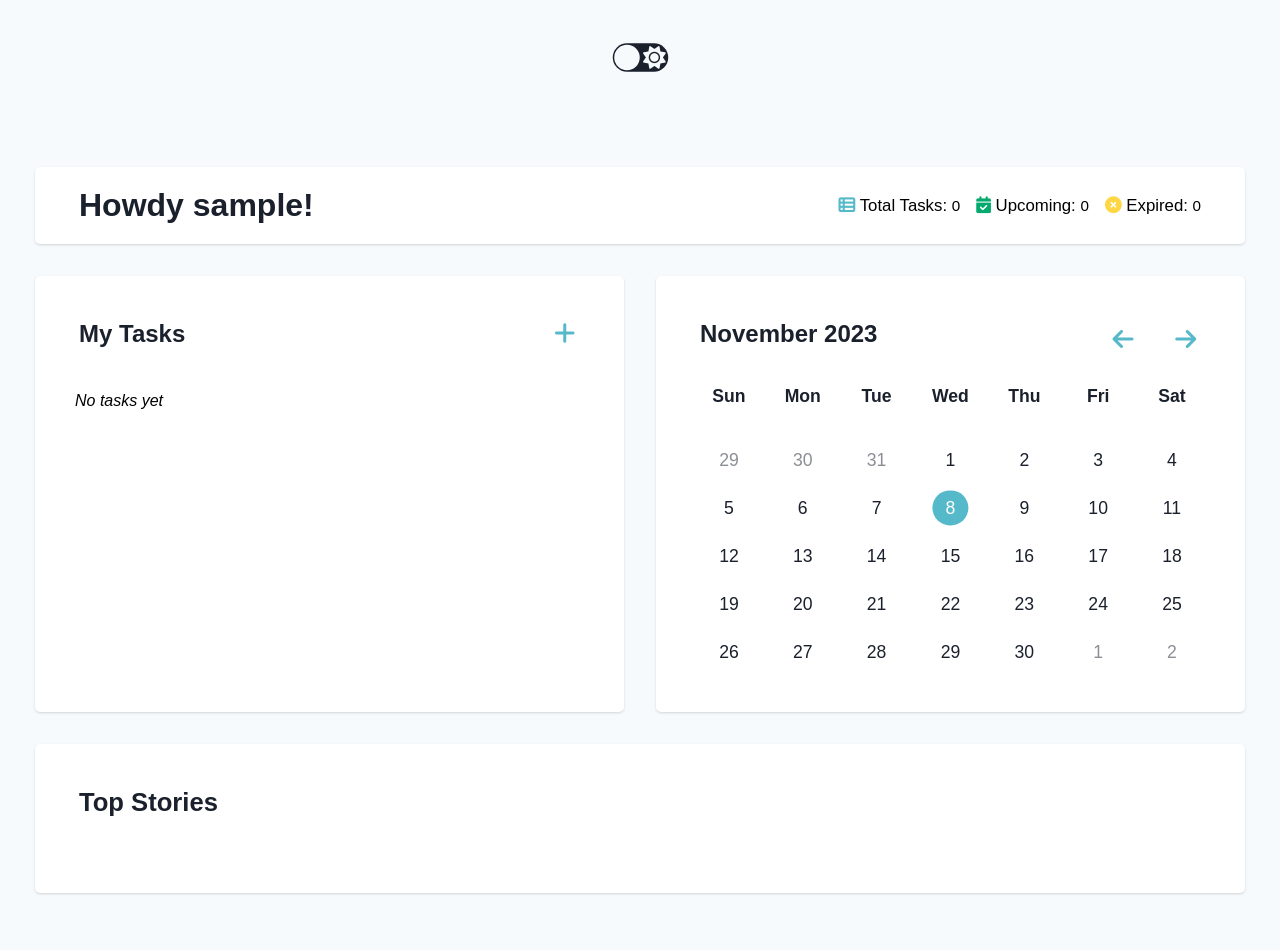
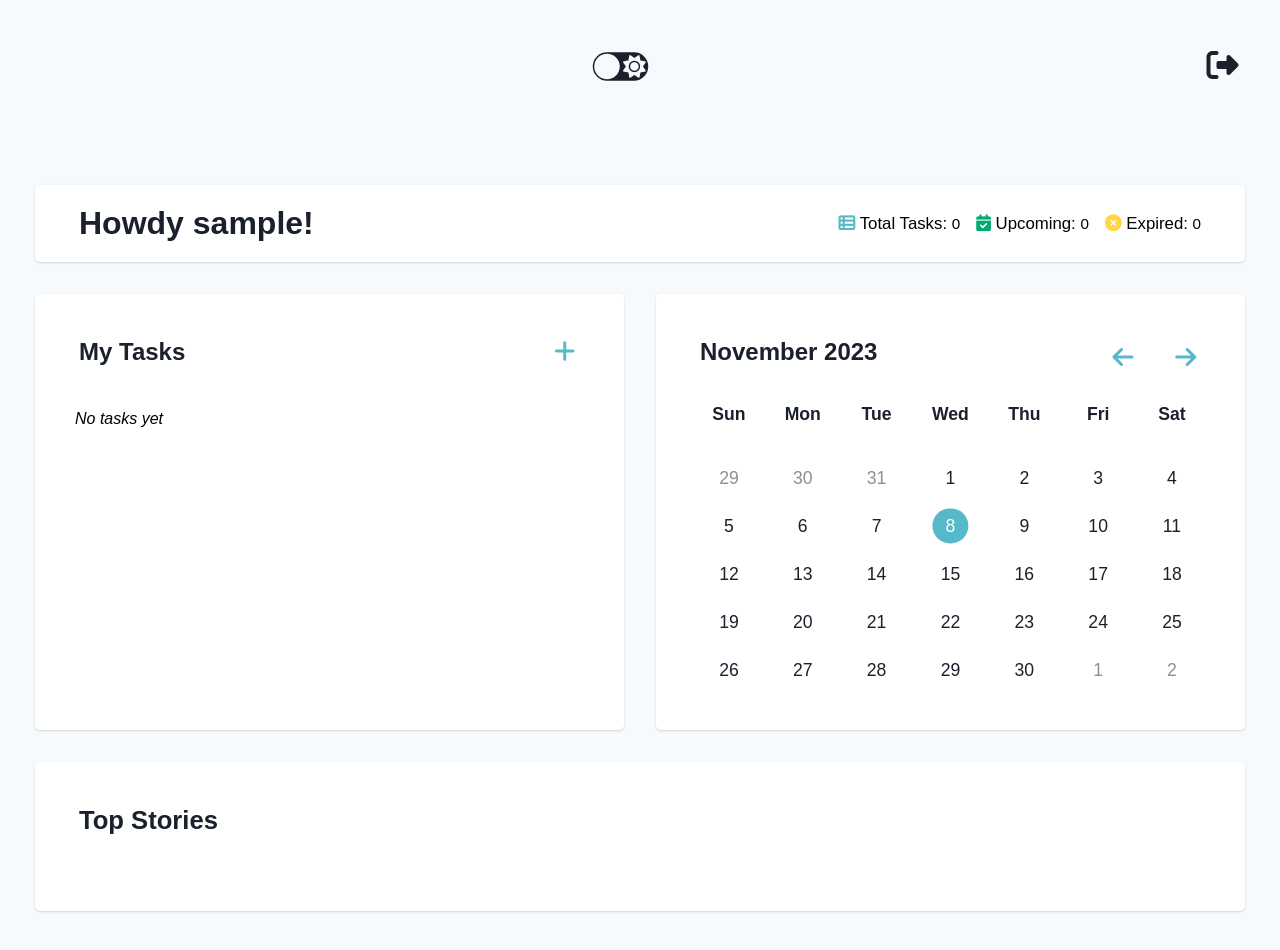
Before and after one commit to Babadinho/lettings-test, a website with bundled scripts: page tasker.html in a window 1280 px wide. Built offline with nearby package versions, Linux system fonts and the light colour scheme; no server answers; sample sign-in values are in the browser's storage.

Commit message:
add logout functionality

```diff
--- a/styles/_dark.scss
+++ b/styles/_dark.scss
@@ -133,4 +133,8 @@
       color: $color-light;
     }
   }
+
+  .logout {
+    color: $color-light;
+  }
 }
--- a/styles/_index.scss
+++ b/styles/_index.scss
@@ -58,6 +58,13 @@ header {
     color: $color-light;
     font-size: 0.95rem;
     display: block;
+  }
+
+  .logout {
+    font-size: 2rem;
+    cursor: pointer;
+    color: $color-dark;
+    padding-right: 0.4rem;
   }
 }
 
--- a/tasker.html
+++ b/tasker.html
@@ -21,6 +21,10 @@
                 <i class="fa-solid fa-sun"></i>
                 <div class='ball'></div>
             </label>
+        </div>
+
+        <div class="logout">
+            <i class="fa-solid fa-right-from-bracket"></i>
         </div>
     </header>
     <section class="main">
--- a/tasker.js
+++ b/tasker.js
@@ -1,4 +1,11 @@
+const logoutButton = document.querySelector('.logout');
+
 const storedUserName = localStorage.getItem('userName');
 if (!storedUserName) {
   window.location.href = 'index.html';
 }
+
+logoutButton.addEventListener('click', () => {
+  localStorage.removeItem('userName');
+  window.location.href = 'index.html';
+});
```
Also changed, not shown: css/style.css.
